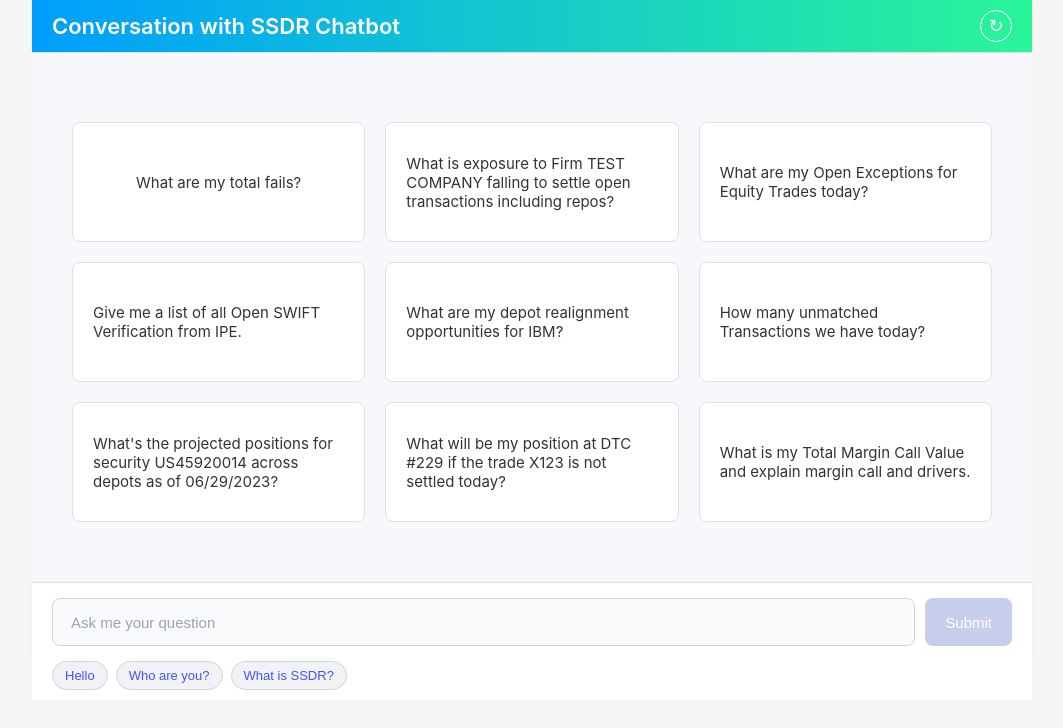
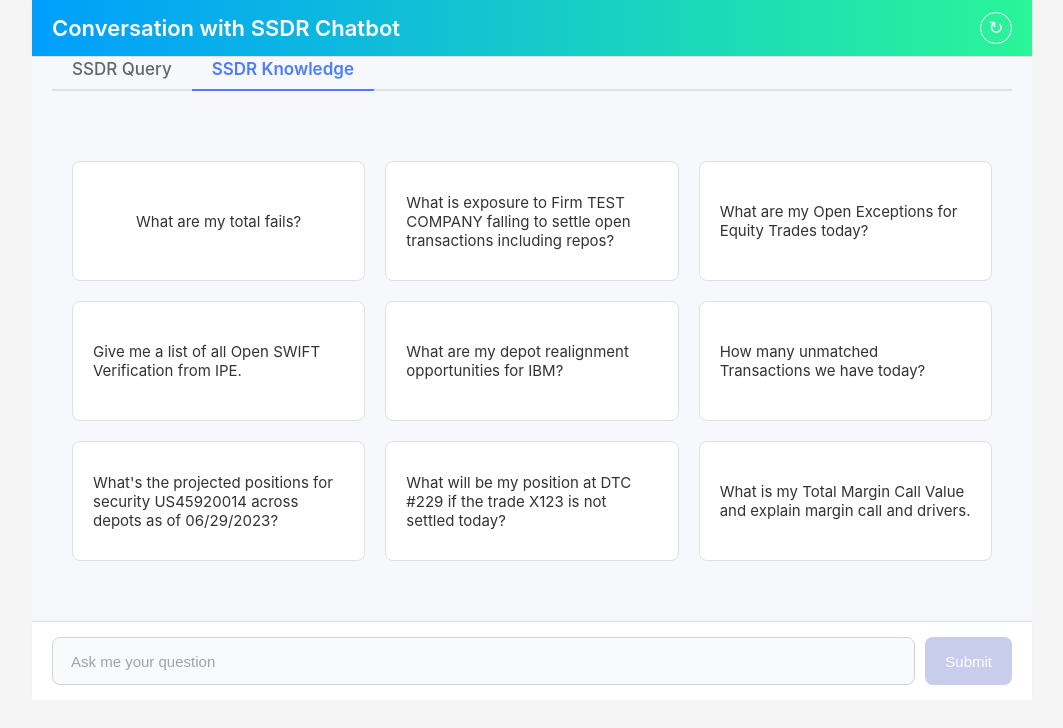
Before and after one commit to see311/llm_fe, a React (Create React App) app: page / in a window 1280 px wide. Shown: the top 728 px of the page, without its empty margins (108-1171 px from the left). Built offline with nearby package versions, Linux system fonts and the light colour scheme; the HTML template or start-up script is replaced by a standard one.

Commit message:
Update ChatInput.js

```diff
--- a/src/components/ChatInput.js
+++ b/src/components/ChatInput.js
@@ -154,11 +154,11 @@
             Submit
         </SendButton> */}
       </InputContainer>
-      <ExamplesContainer>
+      {/* <ExamplesContainer>
         <ExampleButton onClick={() => handleExampleClick('Hello')}>Hello</ExampleButton>
         <ExampleButton onClick={() => handleExampleClick('Who are you?')}>Who are you?</ExampleButton>
         <ExampleButton onClick={() => handleExampleClick('What is SSDR?')}>What is SSDR?</ExampleButton>
-      </ExamplesContainer>
+      </ExamplesContainer> */}
     </>
   );
 };
```
